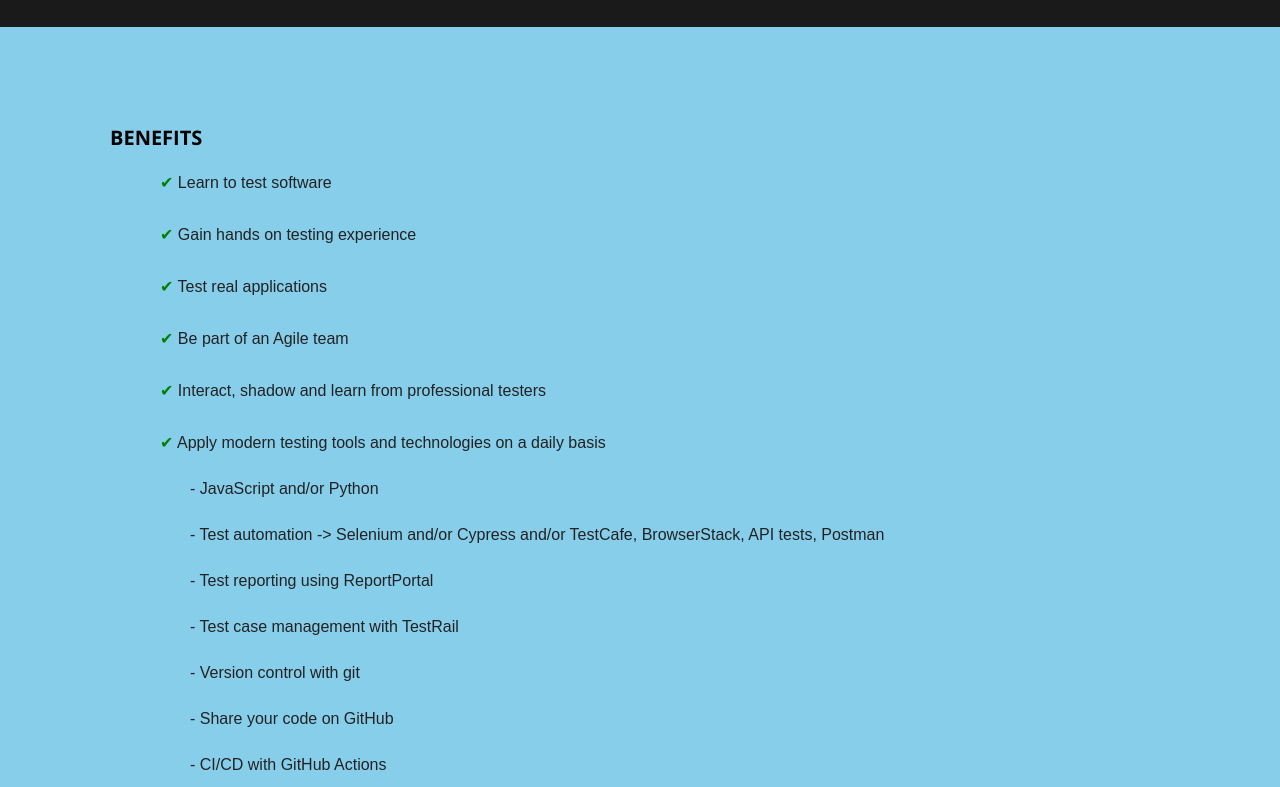
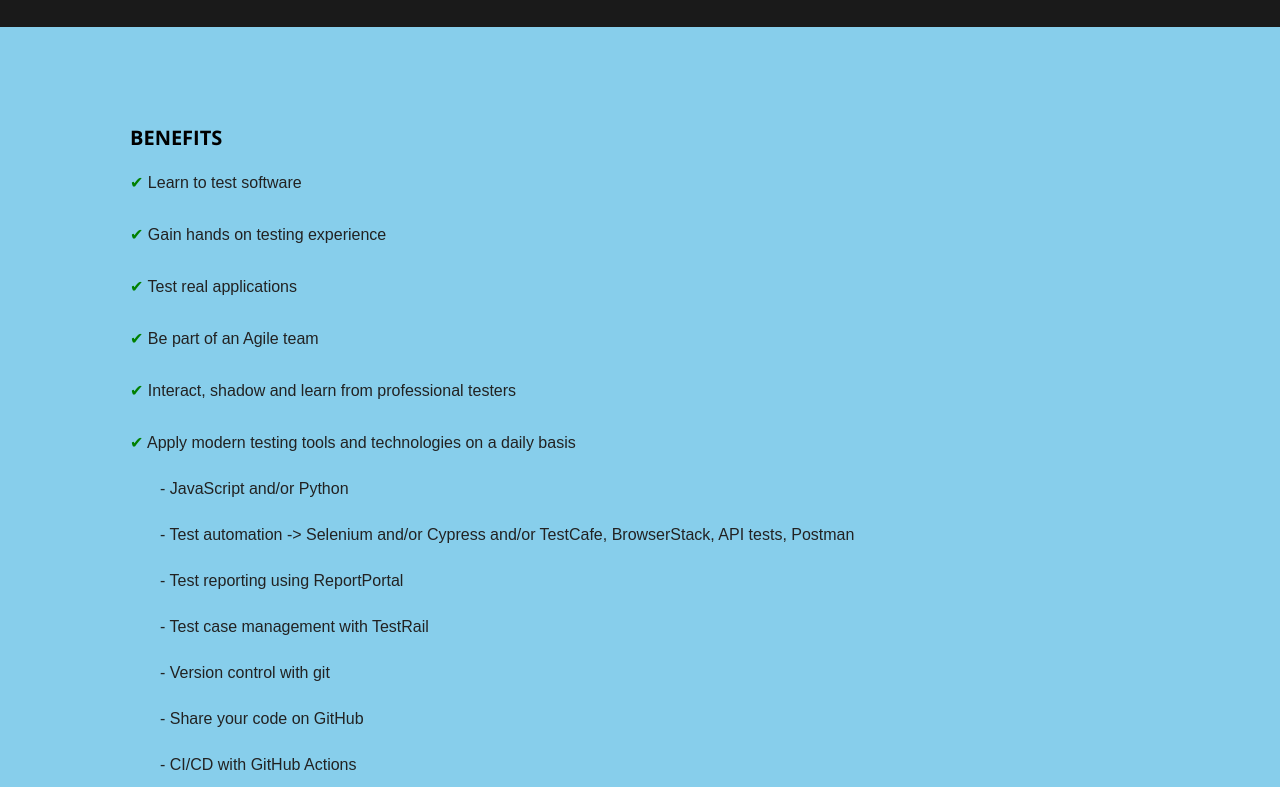
Before and after one commit to sailesh88/junior-training-website, a React (Create React App) app: page / in a window 1280 px wide. Shown: the part 773-1560 px from the top of the page. Built offline with nearby package versions, Linux system fonts and the light colour scheme.

Commit message:
Fixed alignment issues with benefits and about

```diff
--- a/src/Components/about/About.js
+++ b/src/Components/about/About.js
@@ -7,13 +7,11 @@
       <section id="about" data-testid="about" >
         <Fade duration={1000}>
           <div className="row">
-            <div className="row">
               <h4>
                 <a href="https://qxf2.com/">Qxf2 Services</a>
               </h4>
               <p>We are experienced testers working at Qxf2 Services. Qxf2 provides software testing services for startups. We produce a lot of open source material to help testers stay in touch with technical advancements in the field of testing. We have been running a training program for senior QA engineers since 2019. Before launching this training program, we spent many years fine tuning our approach via many internships. Our interns have gone on to be placed at good companies soon after completing our internship program. The approach, techniques and tools used in this training program are a result of our learning from our previous internship and our own industry experience.</p>
             </div>
-          </div>
         </Fade>
       </section>
     );
--- a/src/Components/benefits/Benefits.js
+++ b/src/Components/benefits/Benefits.js
@@ -7,16 +7,12 @@
       <section id="benefits" data-testid="benefits" >
         <Fade duration={1000}>
           <div className="row">
-            <div className="row">
             <Fade bottom>
               <h4>BENEFITS</h4>
             </Fade>
-                <ul
-                  style={{
-                    paddingLeft: 50,
-                    fontSize: 14,
-                  }}
-                >
+            <div className="twelve columns collapsed">
+              <div className="bgrid-quarters s-bgrid-thirds cf">
+                <ul>
                   <li>
                     <span
                       style={{
@@ -145,6 +141,7 @@
                     Guide to becoming an open source contributor
                   </li>
                 </ul>
+              </div>
             </div>
           </div>
         </Fade>
```
